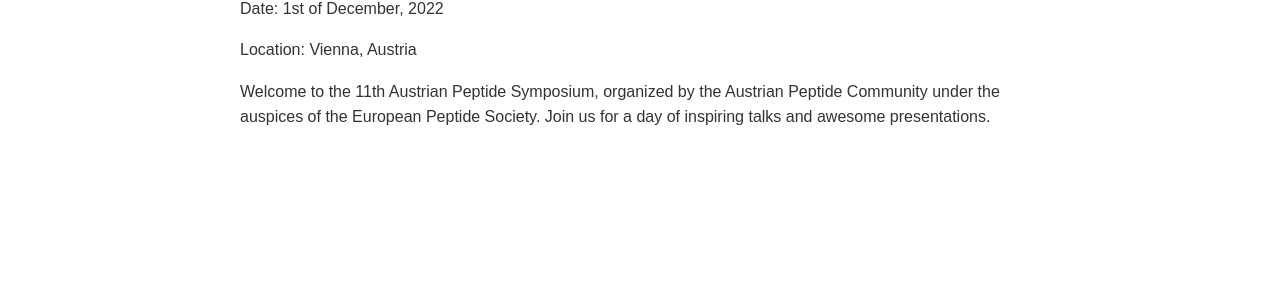
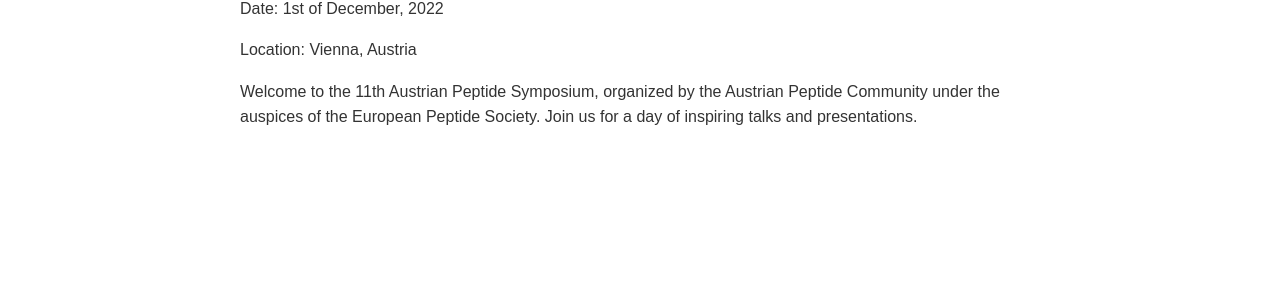
Before and after one commit to austrianpeptide/v2, a Jekyll site: the page built from index.markdown, in a window 1280 px wide and 900 px high. Shown: the part 250-550 px from the top of the window. Built offline with Jekyll 4.4.1, drawn with Linux system fonts in a browser that asks for light colours.

Commit message:
Update content.yml

```diff
--- a/_data/content.yml
+++ b/_data/content.yml
@@ -106,7 +106,7 @@
 
     Welcome to the 11th Austrian Peptide Symposium, organized by the Austrian Peptide
     Community under the auspices of the European Peptide Society. Join us for a day
-    of inspiring talks and awesome presentations.
+    of inspiring talks and presentations.
 
     '
 speakers:
```
